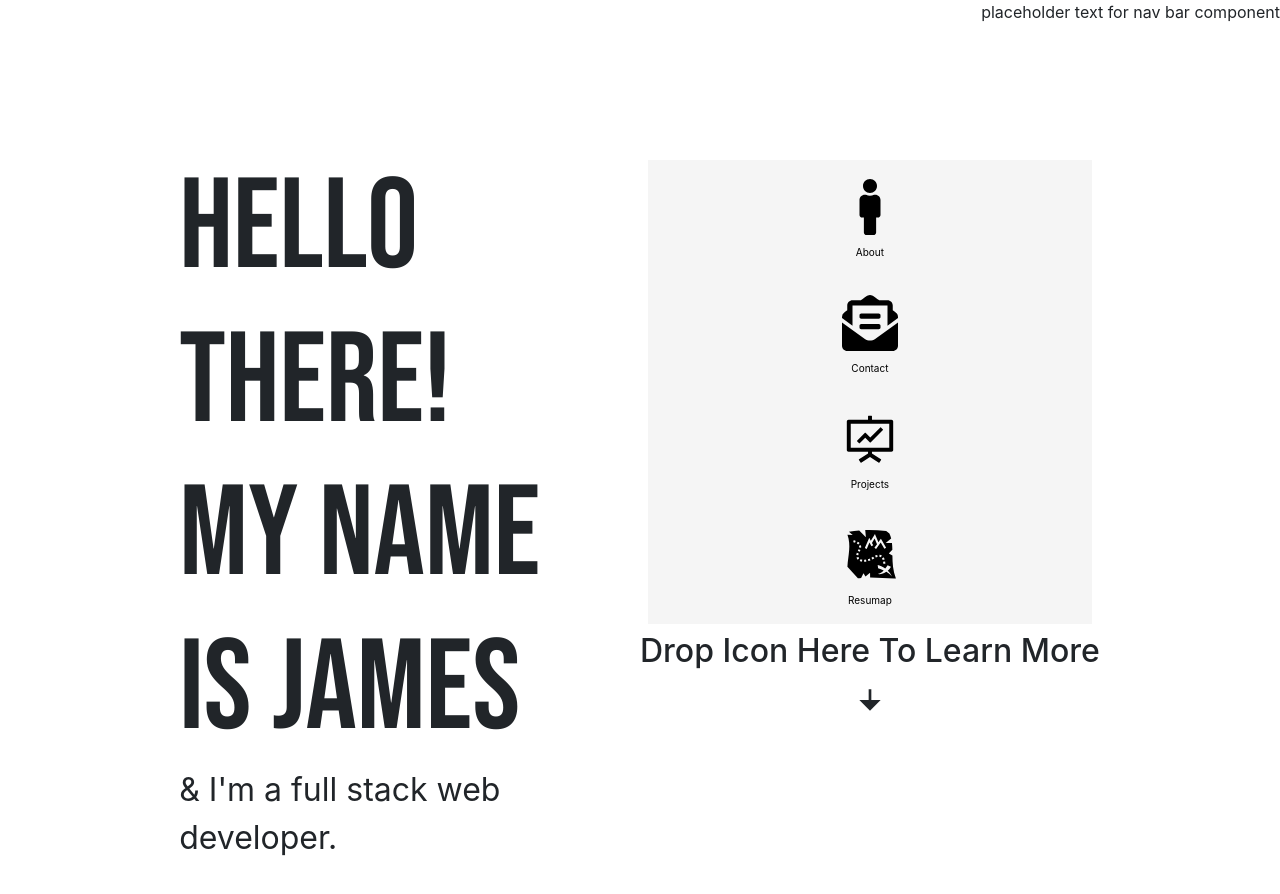
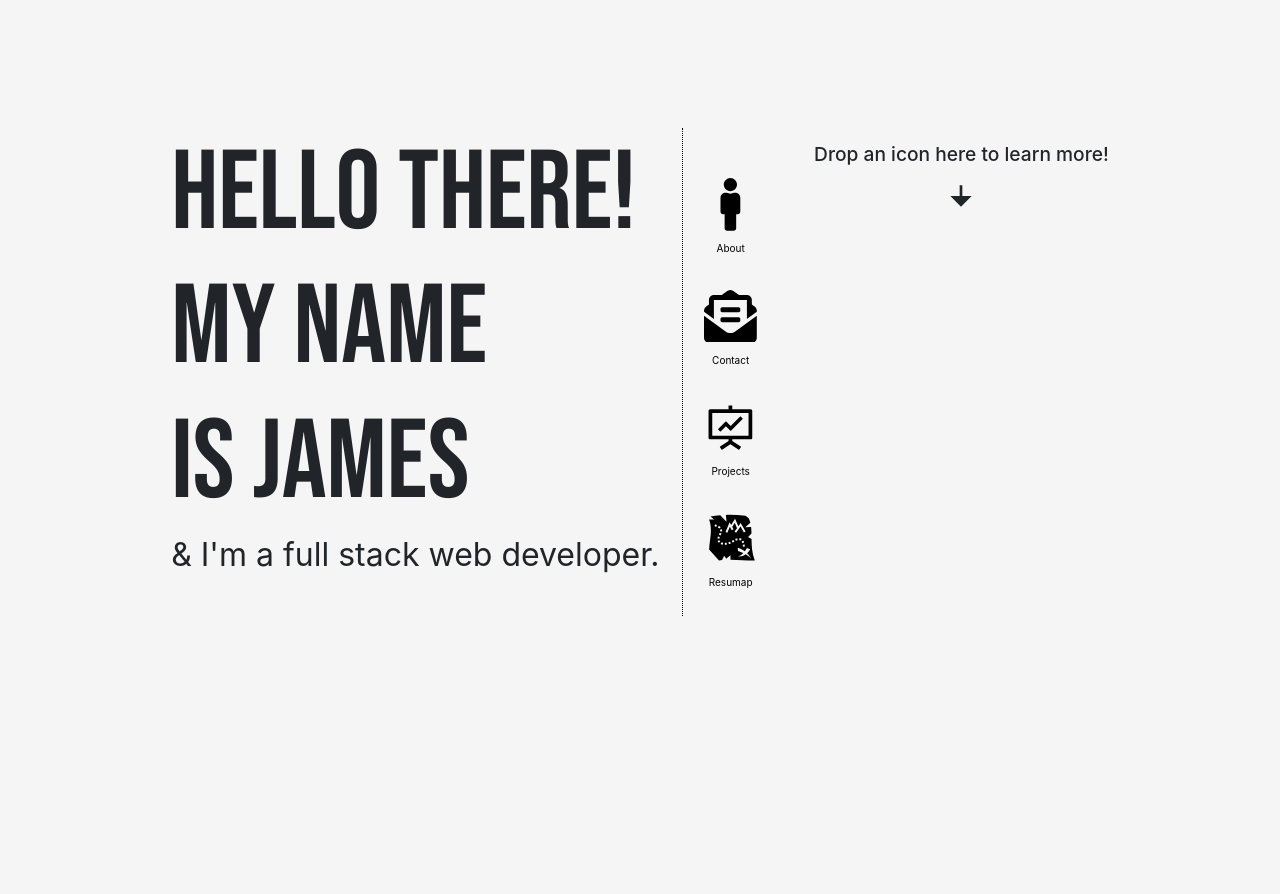
Before and after one commit to jameslcarpino/portfolio, a React (Create React App) app: page / in a window 1280 px wide. Shown: the top 894 px of the page. After the commit the page ends 800 px from the top, so only its background shows below. Built offline with nearby package versions, Linux system fonts and the light colour scheme.

Commit message:
everything looks and works how I feel it should. some bugs potentially to fix later on.

```diff
--- a/public/index.html
+++ b/public/index.html
@@ -29,19 +29,21 @@
       rel="stylesheet"
     />
     <title>React App</title>
+    <style>
+      html,
+      body,
+      #root {
+        background-color: #f5f5f5;
+      }
+      body {
+        margin: 0;
+        background-color: #f5f5f5;
+        font-family: "Roboto", sans-serif;
+      }
+    </style>
   </head>
   <body>
     <noscript>You need to enable JavaScript to run this app.</noscript>
     <div id="root"></div>
-    <!--
-      This HTML file is a template.
-      If you open it directly in the browser, you will see an empty page.
-
-      You can add webfonts, meta tags, or analytics to this file.
-      The build step will place the bundled scripts into the <body> tag.
-
-      To begin the development, run `npm start` or `yarn start`.
-      To create a production bundle, use `npm run build` or `yarn build`.
-    -->
   </body>
 </html>
--- a/src/App.js
+++ b/src/App.js
@@ -1,34 +1,14 @@
 import React from "react";
 import Home from "./components/Home";
-// import { Route } from "react-router-dom";
-// import About from "./components/About";
-// import Contact from "./components/Contact";
-// import Projects from "./components/Projects";
-// import Resumap from "./components/Resumap";
+import { Route } from "react-router-dom";
 
-//import { AppContainer, useDarkMode } from "sriracha-ui";
 function App() {
   // const { themeString, toggleTheme } = useDarkMode();
   return (
     <div>
-      {/* <Route exact path="/"> */}
-
-      <Home />
-
-      {/* </Route> */}
-      {/* <Route path="/about">
-        <About />
+      <Route path="/">
+        <Home />
       </Route>
-
-      <Route path="/contact">
-        <Contact />
-      </Route>
-      <Route path="/projects">
-        <Projects />
-      </Route>
-      <Route path="/resumap">
-        <Resumap />
-      </Route> */}
     </div>
   );
 }
--- a/src/components/DragNDrop.js
+++ b/src/components/DragNDrop.js
@@ -9,6 +9,7 @@ import { RiArrowDownFill } from "react-icons/ri";
 import About from "./About";
 import Contact from "./Contact";
 import Modal from "react-bootstrap/Modal";
+
 // import { useModal, Modal, Card, Flex, Button, Text } from "sriracha-ui";
 
 import { useHistory } from "react-router-dom";
@@ -26,9 +27,9 @@ const columnsFromBackend = {
     dropped: false,
   },
   [uuid()]: {
-    name: "Drop Icon Here To Learn More",
     icon: <RiArrowDownFill />,
     icons: [],
+    name: "Drop an icon here to learn more!",
   },
 };
 
@@ -41,6 +42,8 @@ function DragNDrop() {
   const [visible, setVisible] = useState({
     about: false,
     contact: false,
+    project: false,
+    resumap: false,
   });
 
   const showModal = (d) => {
@@ -62,7 +65,8 @@ function DragNDrop() {
   };
 
   const handleCancel = (e) => {
-    window.location.reload();
+    setVisible(false);
+    setColumns(columnsFromBackend);
   };
 
   const onDragEnd = (result, columns, setColumns) => {
@@ -107,14 +111,15 @@ function DragNDrop() {
   const handleLaunch = (d) => {
     console.log("getting the information from destIcons:", d.desc);
     console.log(("getting destIcons id:", d.id));
-    if (d.desc === "About") {
-      // setTimeout(() => {});
-      // toggleModal();
-      showModal(d);
-    } else if (d.desc === "Contact") {
-      showModal(d);
-      // toggleContact();
-    }
+    showModal(d);
+    // if (d.desc === "About") {
+    //   // setTimeout(() => {});
+    //   // toggleModal();
+    //   showModal(d);
+    // } else if (d.desc === "Contact") {
+    //   showModal(d);
+    //   // toggleContact();
+    // }
     // } else if (d.desc === "Resumap") {
     //   push("/resumap");
     // } else if (d.desc === "Projects") {
@@ -123,10 +128,11 @@ function DragNDrop() {
   };
 
   return (
-    <>
-      <div
-      //style={{ display: "flex", justifyContent: "center", height: "100vh" }}
-      >
+    <div className="droppableWrapper">
+      {/* <h2 style={{ fontSize: "1.8rem", padding: "0px" }}>
+        Want to learn more? Drop an Icon here
+      </h2> */}
+      <div style={{ display: "flex", justifyContent: "center" }}>
         <DragDropContext
           onDragEnd={(result) => onDragEnd(result, columns, setColumns)}
         >
@@ -135,28 +141,38 @@ function DragNDrop() {
               <>
                 <div key={columnId}>
                   <div style={{ margin: 0 }}>
-                    <h2 style={{ fontSize: "2rem" }}>{column.name}</h2>
+                    <h2 style={{ fontSize: "1.2rem" }}>{column.name}</h2>
                     <h2 style={{ textAlign: "center" }}>{column.icon}</h2>
                   </div>
-                  <div style={{ margin: 8, textAlign: "center" }}>
+                  <div
+                    style={{
+                      marginRight: 47,
+                      marginLeft: "-32px",
+                      textAlign: "center",
+                    }}
+                  >
                     <Droppable droppableId={columnId} key={columnId}>
                       {(provided, snapshot) => {
                         return (
                           <>
+                            {/* <div style={{ margin: 0 }}></div> */}
                             <div
                               {...provided.droppableProps}
                               ref={provided.innerRef}
                               className="containers"
                               // onMouseUp={handleLaunchModal}
                               style={{
-                                //background: "#f5f5f5",
-                                background: snapshot.isDraggingOver
-                                  ? "#F5f0F6"
-                                  : "#f5f5f5",
+                                background: "#f5f5f5",
+                                // background: snapshot.isDraggingOver
+                                //   ? "#F5f5F5"
+                                //   : "#f5f6f5",
                                 // border: snapshot.isDraggingOver
                                 //   ? "2px black solid"
                                 //   : "black",
-                                // padding: 10,
+                                boxShadow: snapshot.isDraggingOver
+                                  ? "5px 5px 5px 2px #808782"
+                                  : null,
+                                padding: 10,
                                 display: "flex",
                                 flexDirection: "column",
 
@@ -178,8 +194,6 @@ function DragNDrop() {
                                           {...provided.dragHandleProps}
                                           style={{
                                             userSelect: "none",
-                                            // margin: "0 0 8px 0",
-                                            //fontSize: ".5rem",
                                             textAlign: "center",
                                             color: "black",
                                             ...provided.draggableProps.style,
@@ -241,7 +255,7 @@ function DragNDrop() {
       >
         <p> Contact test</p>
       </Modal>
-    </>
+    </div>
   );
 }
 
--- a/src/components/Home.js
+++ b/src/components/Home.js
@@ -1,15 +1,8 @@
 import React from "react";
 import DragNDrop from "./DragNDrop";
-// import { Card } from "sriracha-ui";
-//import styled from "styled-components";
-import Projects from "./Projects";
-
 export default function Home() {
   return (
     <div>
-      <div className="nav-bar" style={{ textAlign: "right" }}>
-        <p>placeholder text for nav bar component</p>
-      </div>
       <div className="home-container">
         <div className="text-container">
           <div>
@@ -24,8 +17,6 @@ export default function Home() {
         <div>
           <DragNDrop className="icon-wrapper"></DragNDrop>
         </div>
-
-        {/* <Card color="red5">Hello World</Card> */}
       </div>
     </div>
   );
--- a/src/main.css
+++ b/src/main.css
@@ -1,14 +1,9 @@
-body {
-  margin: 0;
-  background-color: #f5f5f5;
-  font-family: "Roboto", sans-serif;
-  height: 100%;
-}
-
 .home-container {
   display: flex;
+  justify-content: space-evenly;
   flex-direction: row;
   margin: 10%;
+  /* height: 100vh; */
 }
 
 .home-container .intro-wrap {
@@ -19,11 +14,10 @@ body {
 
 .home-container .intro-text {
   font-family: "Bebas Neue", cursive;
+  text-align: left;
+  font-size: 7rem;
+  margin: 0;
 
-  text-align: left;
-  font-size: 8rem;
-  margin: 0;
-  margin-left: 10%;
   text-shadow: 5px 5px 5px 2px #438656;
 }
 
@@ -31,11 +25,11 @@ body {
   text-align: left;
   font-size: 2rem;
   margin: 0;
-  margin-left: 10%;
 }
 
 .text-container {
   width: 50%;
+  border-right: 1px black dotted;
 }
 .drop-zone {
   width: 45%;
@@ -51,7 +45,7 @@ body {
   margin-bottom: 1%;
 }
 .about {
-  font-size: 3.5rem;
+  font-size: 3.3rem;
 }
 .about:hover {
   box-shadow: 5px 5px 5px 2px #808782;
@@ -65,3 +59,7 @@ body {
 .map:hover {
   box-shadow: 5px 5px 5px 2px #808782;
 }
+
+.droppableWrapper {
+  margin-top: 4%;
+}
```
